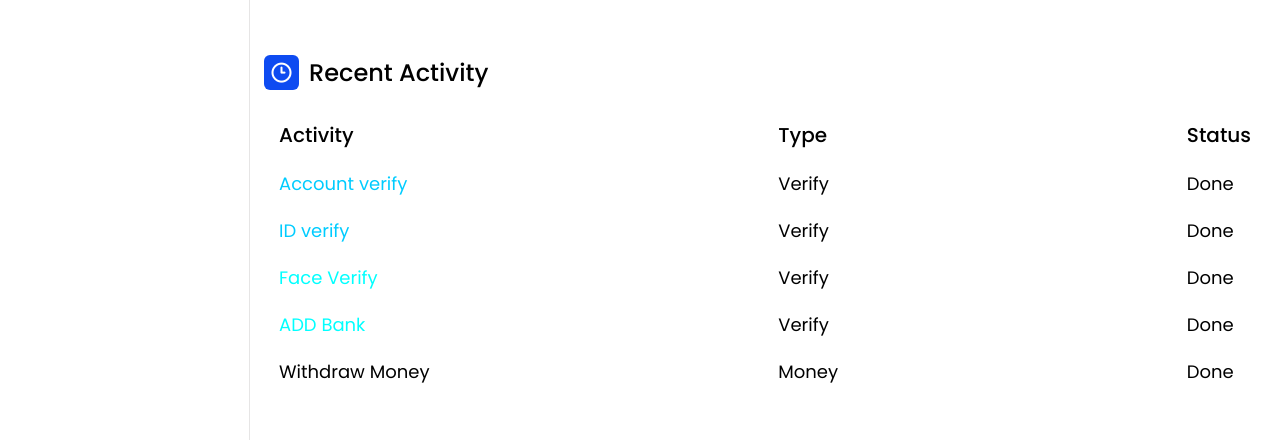
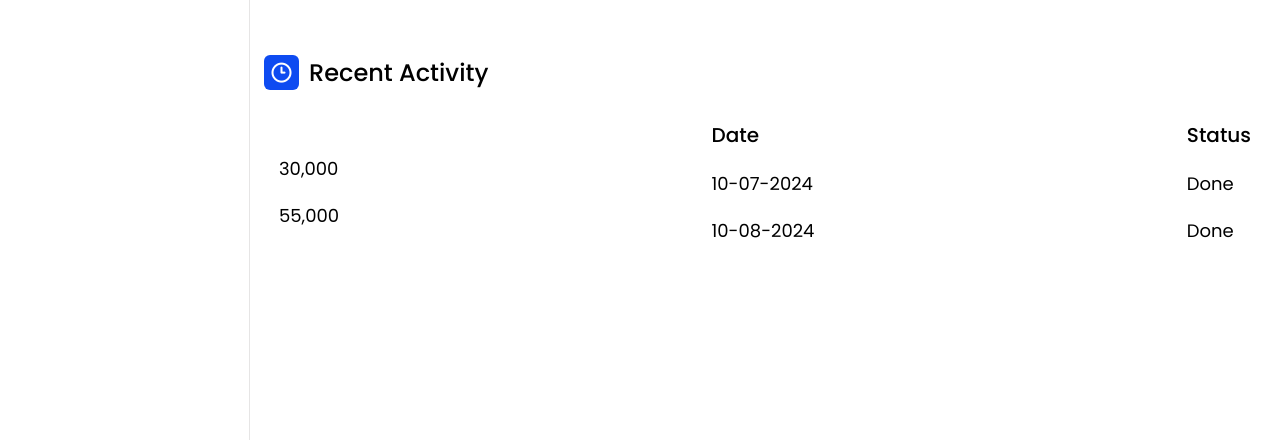
Before and after one commit to jon824/Rock-paper-Nawod, a plain HTML site: page index.html in a window 1280 px wide. Shown: the part 360-800 px from the top of the page. Drawn offline with nearby package versions, Linux system fonts and the light colour scheme.

Commit message:
Update index.html

```diff
--- a/index.html
+++ b/index.html
@@ -92,31 +92,23 @@
 
                 <div class="activity-data">
                     <div class="data names">
-                        <span class="data-title">Activity</span>
-                        <span class="data-list"><a href="login/index.html" style="text-decoration: none; color: rgb(0, 204, 255);" > Account verify </a></span>
-                        <span class="data-list"><a href="ID/index.html" style="text-decoration: none; color: rgb(0, 204, 255);" >ID verify </a></span>
-                        <span class="data-list"><a href="Face/index.html" style="text-decoration: none; color: cyan;" >Face Verify </a></span>
-                        <span class="data-list"><a href="addcard/index.html" style="text-decoration: none; color: cyan;" > ADD Bank</a></span>
-                        <span class="data-list"><a href="getmoney/index.html" style="text-decoration: none; color: cyan;" > </a>Withdraw Money</a></span>
+                        <span class="data-list">30,000 </a></span>
+                        <span class="data-list">55,000 </a></span>
+
 
 
                     </div>
                     <div class="data type">
-                        <span class="data-title">Type</span>
-                        <span class="data-list">Verify</span>
-                        <span class="data-list">Verify</span>
-                        <span class="data-list">Verify</span>
-                          <span class="data-list">Verify</span>
-                          <span class="data-list">Money</span>
+                        <span class="data-title">Date</span>
+                        <span class="data-list">10-07-2024</span>
+                        <span class="data-list">10-08-2024</span>
+
 
 
                     </div>
 
                     <div class="data status">
                         <span class="data-title">Status</span>
-                        <span class="data-list">Done</span>
-                        <span class="data-list">Done</span>
-                        <span class="data-list">Done</span>
                         <span class="data-list">Done</span>
                         <span class="data-list">Done</span>
 
```
